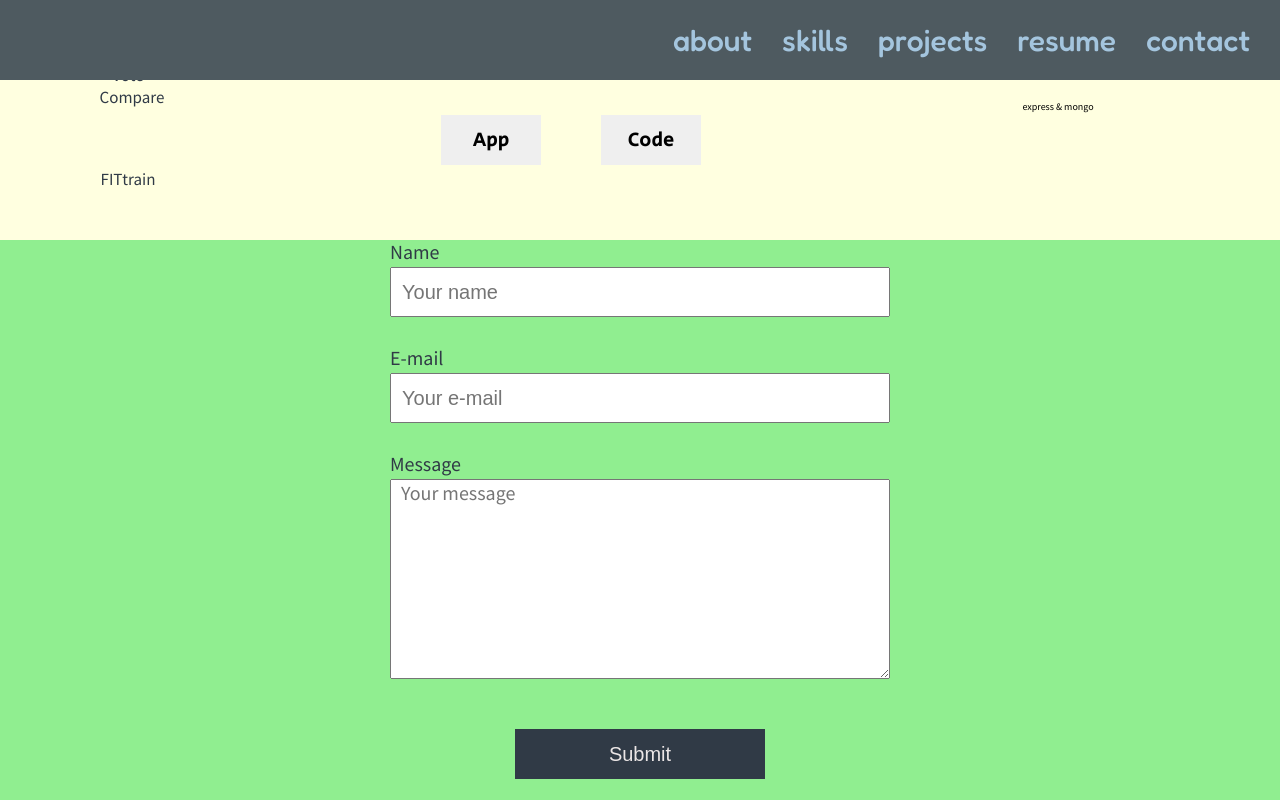
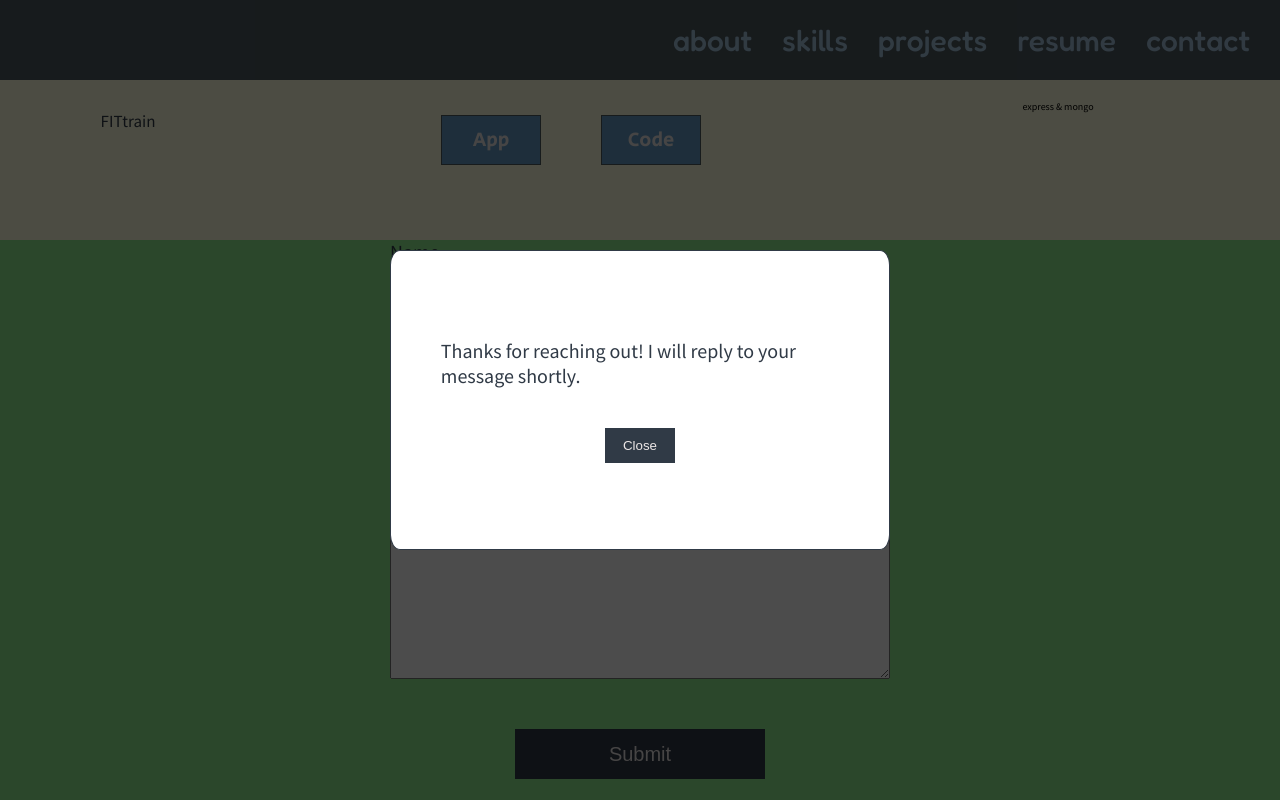
Before and after one commit to krause-matt/mattkrause-portfolio, a React (Create React App) app: page / in a window 1280 px wide. Both pictures are taken after typing "Sample", "name@example.com", "Sample" into the empty fields and a click on the button "Submit". Shown: the part 1520-2320 px from the top of the page. Built offline with nearby package versions, Linux system fonts and the light colour scheme.

Commit message:
Completed contact form send modal popup which can be dismissed with close button or clicking outside modal

```diff
--- a/src/components/Contact.jsx
+++ b/src/components/Contact.jsx
@@ -1,9 +1,26 @@
 import "./contact.scss";
-import { useRef } from "react";
+import { useState, useEffect, useRef } from "react";
 import emailjs from "@emailjs/browser";
 import Modal from "./Modal";
 
 export default function Contact() {
+  const [modal, setModal] = useState(false);
+
+  const handleClick = (e) => {
+    const clickedId = e.target.id;
+
+    if (modal && clickedId != "modal-popup" && clickedId != "modal-message") {
+      setModal(false);
+    }
+  };
+
+  useEffect(() => {
+    document.addEventListener("click", handleClick);
+    return () => {
+      document.removeEventListener("click", handleClick);
+    };
+  });
+
   const contactForm = useRef();
 
   const formSubmit = (e) => {
@@ -32,11 +49,13 @@ export default function Contact() {
     nameInput.value = "";
     emailInput.value = "";
     messageInput.value = "";
+
+    setModal(true);
   };
 
   return (
     <div className="contact" id="contact">
-      <Modal />
+      <Modal modal={modal} setModal={setModal} />
       <form ref={contactForm} className="contact-form" onSubmit={formSubmit}>
         <div className="form-element">
           <label for="name">Name</label>
--- a/src/components/Modal.jsx
+++ b/src/components/Modal.jsx
@@ -1,13 +1,15 @@
 import "./modal.scss";
 
-export default function Modal() {
+export default function Modal({ modal, setModal }) {
   return (
-    <div className="modal">
-      <div className="popup">
-        <div className="message">
+    <div className={modal ? "modal active" : "modal"}>
+      <div className="popup" id="modal-popup">
+        <div className="message" id="modal-message">
           Thanks for reaching out! I will reply to your message shortly.
         </div>
-        <button className="button">Close</button>
+        <button className="button" onClick={() => setModal(false)}>
+          Close
+        </button>
       </div>
     </div>
   );
--- a/src/components/Projects.jsx
+++ b/src/components/Projects.jsx
@@ -36,7 +36,7 @@ export default function Projects() {
     { id: "ballpark", title: "Ballpark Rater" },
     { id: "garden", title: "Garden Plotter" },
     { id: "pizza", title: "Pizza Place" },
-    { id: "senate", title: "Senate Vote Compare" },
+    { id: "senate", title: "Senate Vote Comparator" },
     { id: "fit", title: "FITtrain" },
   ];
 
--- a/src/components/projects.scss
+++ b/src/components/projects.scss
@@ -20,7 +20,8 @@
         align-items: center;
 
         li {
-          width: 30%;
+          width: 20rem;
+          height: 4rem;
           padding: 1rem;
           margin: 2rem;
           list-style: none;
@@ -45,7 +46,7 @@
           &.active {
             color: $platinum;
             background-color: $black-coral;
-            border-radius: 10%;
+            border-radius: 10% / 50%;
           }
         }
       }
@@ -79,7 +80,19 @@
             width: 10rem;
             font-family: "Secular One", sans-serif;
             font-size: 2rem;
-            //border-radius: 25% / 50%;
+            background-color: $cerulean-frost;
+            color: $platinum;
+            border: 1px solid $black-coral;
+            cursor: pointer;
+
+            &:hover {
+              background-color: $pale-cerulean;
+              color: $black-coral;
+            }
+
+            &:active {
+              transform: translateY(0.2rem);
+            }
           }
         }
       }
```
